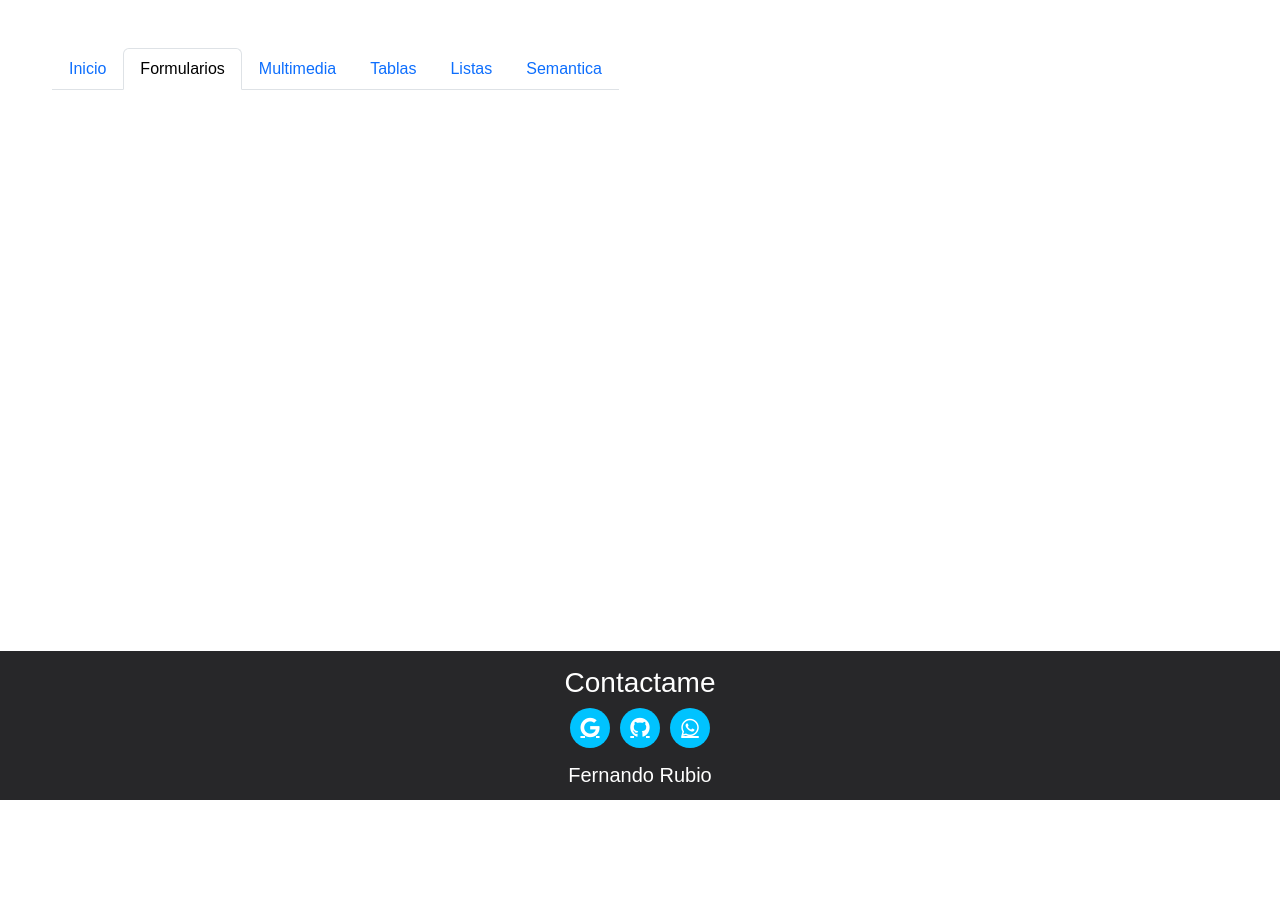
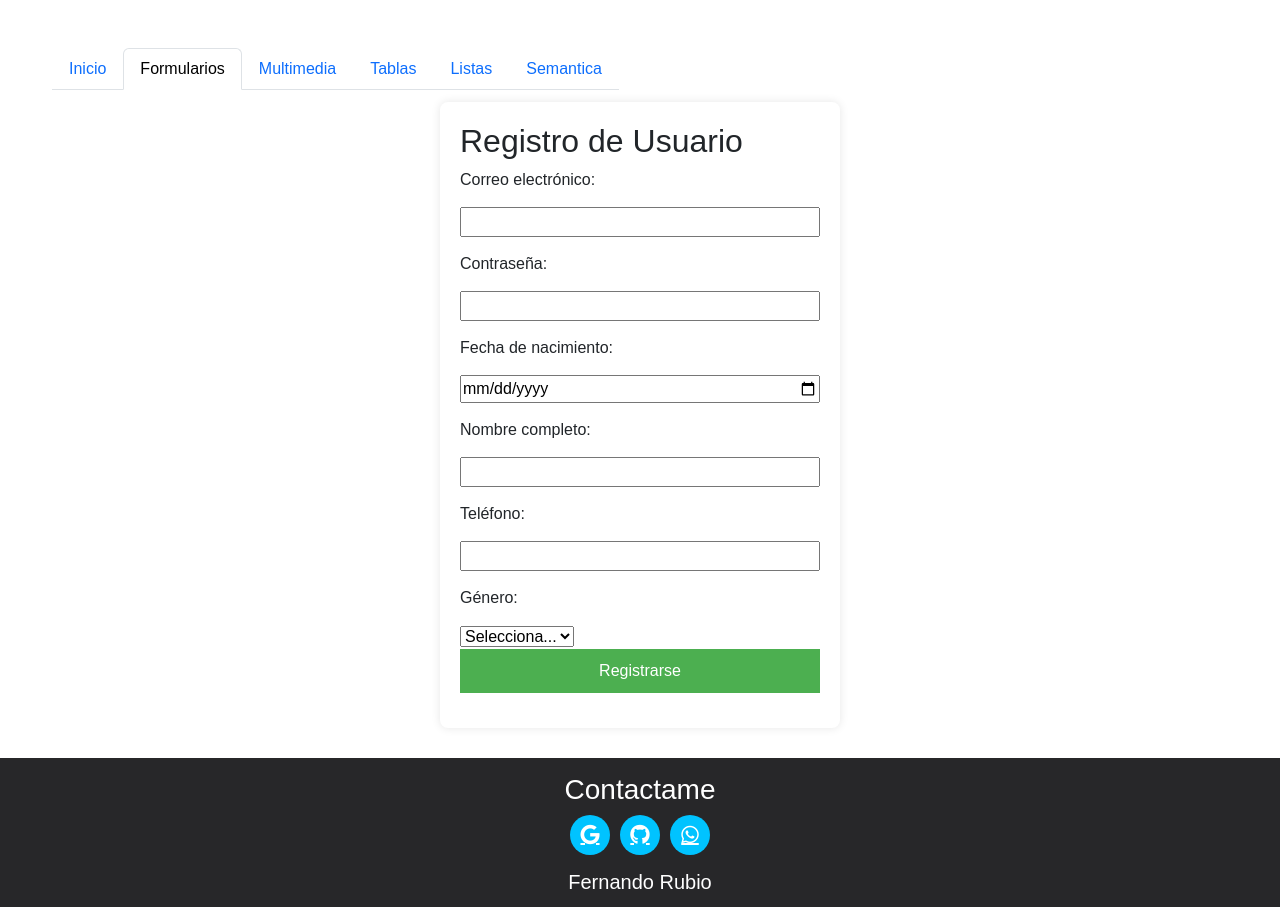
Before and after one commit to The-Fersho/fundamentos-web-rubio, a website: page pages/formularios.html in a window 1280 px wide. Before the commit the page ends 800 px from the top, so only its background shows below. Drawn offline with nearby package versions, Linux system fonts and the light colour scheme.

Commit message:
Formularios Listos

```diff
--- a/pages/formularios.html
+++ b/pages/formularios.html
@@ -18,6 +18,7 @@
         <div class="relleno"></div>
         <div class="container">
             <nav>
+                <div class="encabezado">
                     <div class="row mt-5">
                         <div class="col">
                             <ul class="nav nav-tabs">
@@ -30,10 +31,42 @@
                             </ul>
                         </div>
                     </div>
+                </div>
             </nav>
         </div>
     </header>
     <main class="centroPag">
+
+
+        <form action="#" method="post">
+            <h2>Registro de Usuario</h2>
+
+            <label for="email">Correo electrónico:</label>
+            <input type="email" id="email" name="email" required>
+
+            <label for="password">Contraseña:</label>
+            <input type="password" id="password" name="password" required>
+
+            <label for="date">Fecha de nacimiento:</label>
+            <input type="date" id="date" name="date" required>
+
+            <label for="name">Nombre completo:</label>
+            <input type="text" id="name" name="name" required>
+
+            <label for="phone">Teléfono:</label>
+            <input type="tel" id="phone" name="phone">
+
+            <label for="gender">Género:</label>
+            <select id="gender" name="gender">
+                <option value="">Selecciona...</option>
+                <option value="masculino">Masculino</option>
+                <option value="femenino">Femenino</option>
+                <option value="otro">Otro</option>
+            </select>
+
+            <input type="submit" value="Registrarse">
+        </form>
+
 
     </main>
     <footer class="footer">
--- a/styles/main.css
+++ b/styles/main.css
@@ -6,6 +6,12 @@ body {
     grid-template-rows: auto 1fr auto;
 }
 
+.container {
+    max-width: 1200px;
+    margin: 0 auto;
+}
+
+/* Header */
 .relleno{
     position: fixed;
     background-color: #ffffff;
@@ -24,6 +30,8 @@ body {
     background-color: #ffffff;
 }
 
+
+/* Footer */
 .footer {
     box-sizing: border-box;
     text-decoration: none;
@@ -93,11 +101,9 @@ body {
 
 }
 
-.container {
-    max-width: 1200px;
-    margin: 0 auto;
-}
 
+
+/* Semantica */
 .centroPag {
     padding: 30px;
 }
@@ -154,3 +160,33 @@ body {
 .multi{
     display: grid;
 }
+
+
+/* Formularios */
+form {
+            background-color: white;
+            padding: 20px;
+            max-width: 400px;
+            margin: auto;
+            border-radius: 8px;
+            box-shadow: 0 0 10px rgba(0, 0, 0, 0.1);
+        }
+
+        input,
+        label {
+            display: block;
+            width: 100%;
+            margin-bottom: 15px;
+        }
+
+        input[type="submit"] {
+            background-color: #4CAF50;
+            color: white;
+            border: none;
+            cursor: pointer;
+            padding: 10px;
+        }
+
+        input[type="submit"]:hover {
+            background-color: #45a049;
+        }
```
Also changed, not shown: index.html (+2 -0 lines), pages/listas.html (+2 -0 lines), pages/tablas.html (+2 -0 lines). Lines whose indentation alone changed are shown as unchanged.
